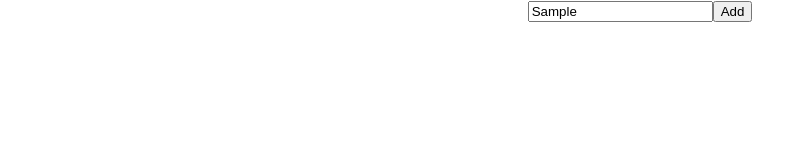
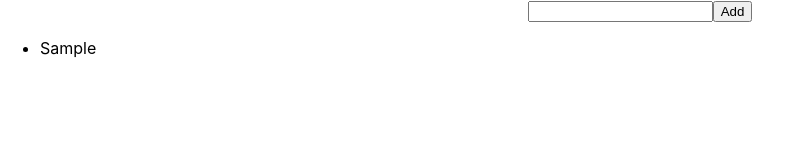
Before and after one commit to bobbyDeepak1415/File_Uploader, a React (Create React App) app: page / in a window 1280 px wide. Both pictures are taken after typing "Sample" into the empty fields and a click on the button "Add". Shown: the top 160 px of the page, without its empty margins (0-792 px from the left). Built offline with nearby package versions, Linux system fonts and the light colour scheme.

Commit message:
setup done

```diff
--- a/src/Demo.jsx
+++ b/src/Demo.jsx
@@ -1,22 +1,25 @@
 import React, { useState } from "react";
 
 const Demo = () => {
+  const [input, setInput] = useState("");
+  const [items, setItems] = useState([]);
 
-  const [input,setInput]=useState("")
-  const [items,setItems]=useState([])
-
-  const handleClick=()=>{
-
-  }
+  const handleClick = (e) => {
+    e.preventDefault();
+    setItems([...items, input]);
+    setInput("");
+  };
 
   return (
     <div>
-      <input value={input} onChange={(e)=>setInput(e.target.value)}></input>
+      <input value={input} onChange={(e) => setInput(e.target.value)}></input>
       <button onClick={handleClick}>Add</button>
-      <div>
-        {items.map((item,index)=>{
-          return <li key={index}>{item}</li>
-        })}
+      <div style={{ display: "flex" }}>
+        <ul>
+          {items.map((item, index) => {
+            return <li key={index}>{item}</li>;
+          })}
+        </ul>
       </div>
     </div>
   );
```
